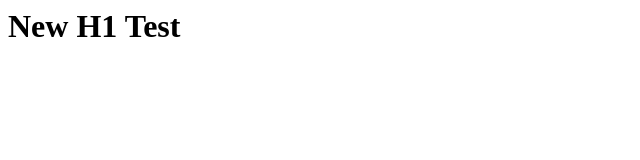
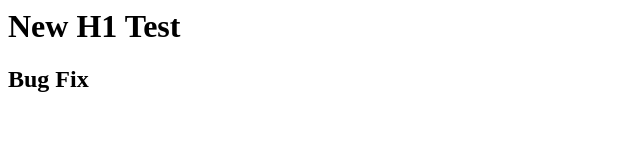
Before and after one commit to nrctnkill/RaviRepository, a plain HTML site: page index.html in a window 1280 px wide. Shown: the whole page, without its empty margins (0-640 px from the left). Drawn offline with Linux system fonts and the light colour scheme.

Commit message:
Bug Fix H2 tag added

```diff
--- a/index.html
+++ b/index.html
@@ -1 +1,3 @@
 <h1>New H1 Test</h1>
+
+<h2>Bug Fix</h2>
```
